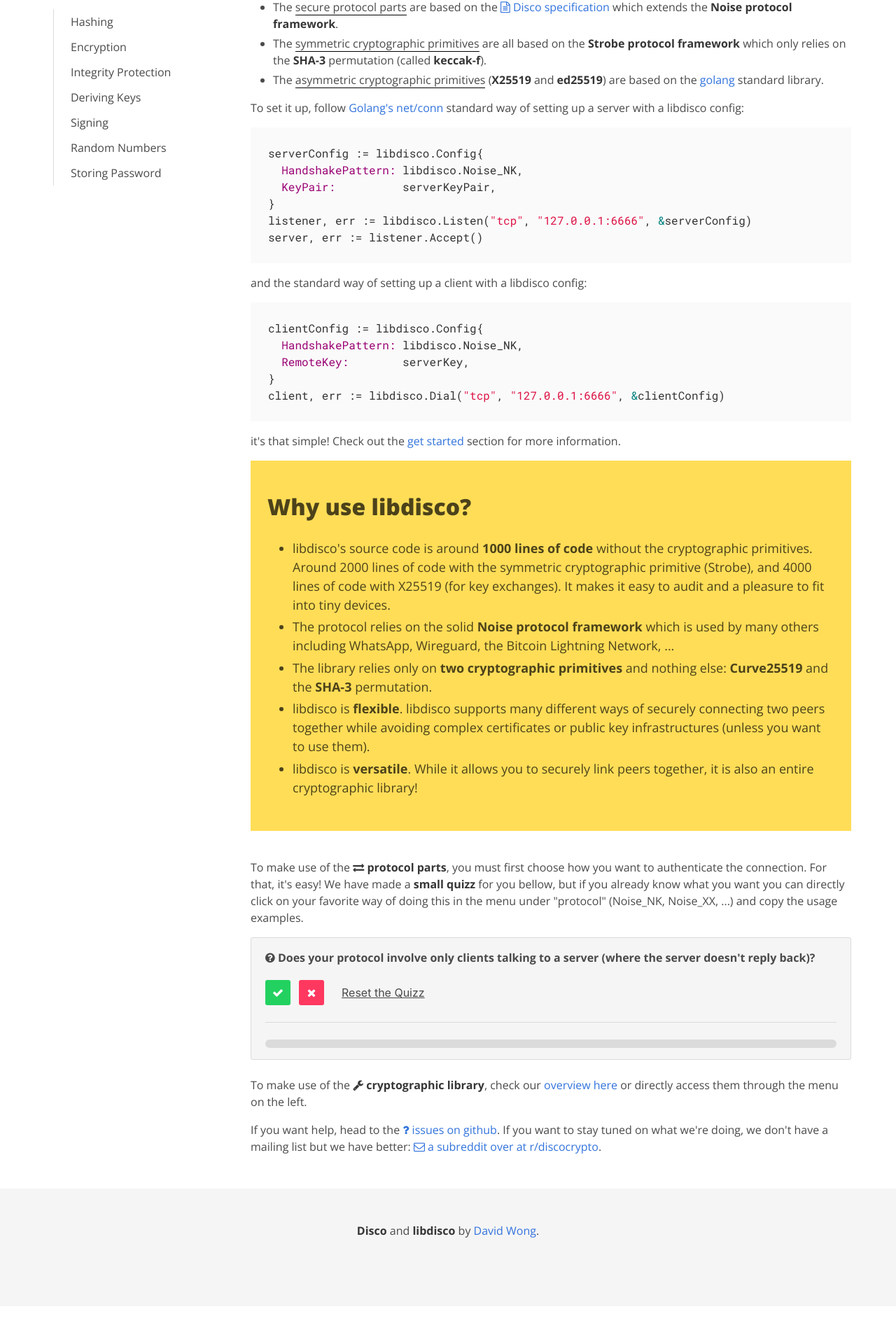
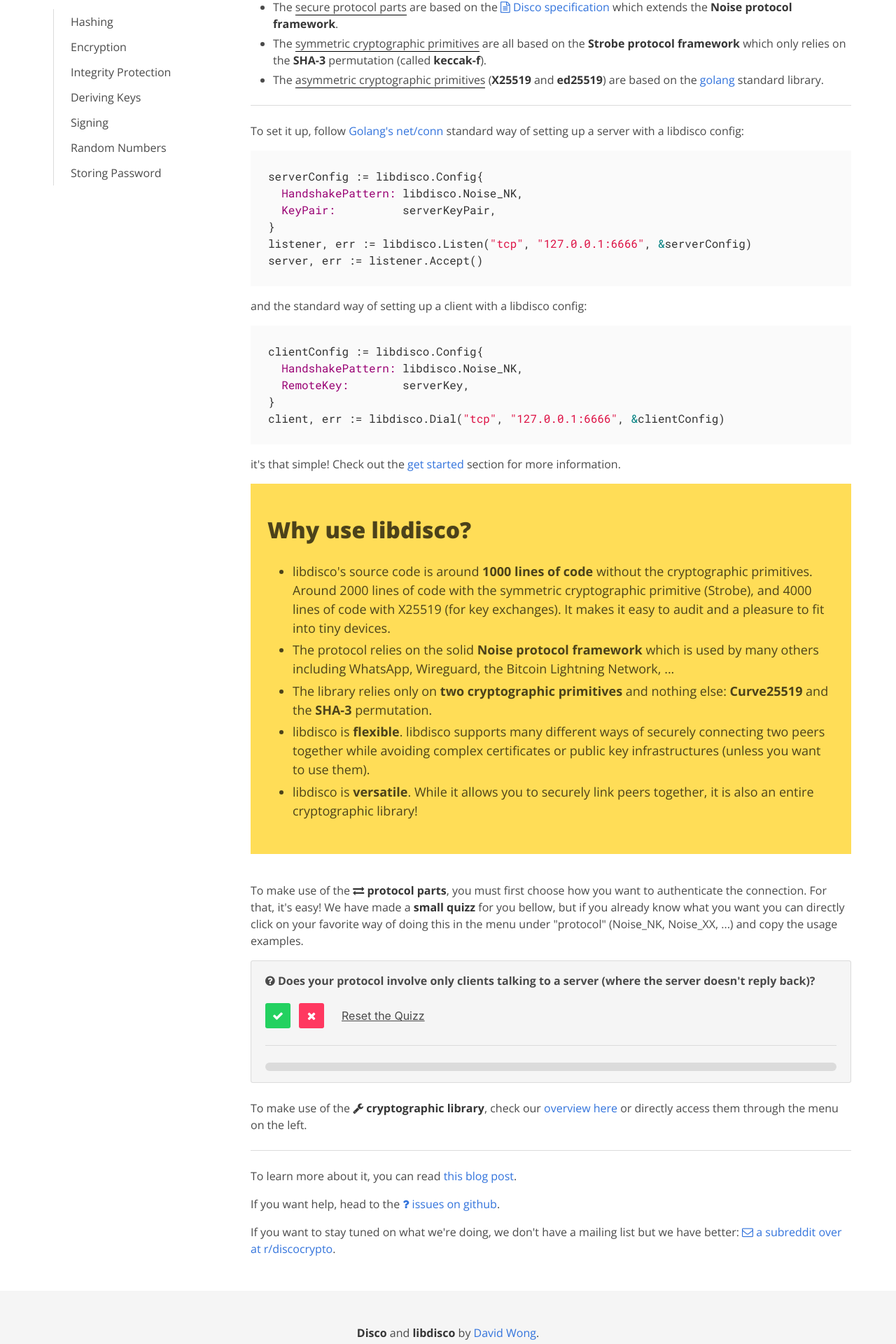
Before and after one commit to mimoo/disco, a Vue app in the folder web/discocrypto.com/: page /#/ in a window 1280 px wide. Shown: the part 747-2667 px from the top of the page at 70% size. Before the commit the page ends 2613 px from the top, so only its background shows below. Built offline with nearby package versions, Linux system fonts and the light colour scheme.

Commit message:
added cryptologie.net blogpost and disco subreddit to landing page

```diff
--- a/web/discocrypto.com/src/components/LandingPage.vue
+++ b/web/discocrypto.com/src/components/LandingPage.vue
@@ -32,6 +32,8 @@
         <li>The <span>asymmetric cryptographic primitives</span> (<strong>X25519</strong> and <strong>ed25519</strong>) are based on the <a href="https://golang.org/">golang</a> standard library.</li>
       </ul>
     </p>
+
+    <hr>
 
     <p>To set it up, follow <a href="https://golang.org/pkg/net/" target="_blank">Golang's net/conn</a> standard way of setting up a server with a libdisco config:</p>
 
@@ -82,8 +84,14 @@
     <p>To make use of the <strong><i class="fa fa-wrench" aria-hidden="true"></i>
     cryptographic library</strong>, check our <router-link to="/library/Overview">overview here</router-link> or directly access them through the menu on the left.</p>
 
+    <hr>
+
+    <p>To learn more about it, you can read <a href="https://www.cryptologie.net/article/432/disco/" target="_blank">this blog post</a>.</p>
+
     <p>If you want help, head to the <a href="https://github.com/mimoo/disco/issues"><i class="fa fa-question" aria-hidden="true"></i>
-    issues on github</a>. If you want to stay tuned on what we're doing, we don't have a mailing list but we have better: <a href="https://www.reddit.com/r/discocrypto/"><i class="fa fa-envelope-o" aria-hidden="true"></i>
+    issues on github</a>.</p>
+
+    <p>If you want to stay tuned on what we're doing, we don't have a mailing list but we have better: <a href="https://www.reddit.com/r/discocrypto/"><i class="fa fa-envelope-o" aria-hidden="true"></i>
     a subreddit over at r/discocrypto</a>.</p>
   </section>
 </template>
```
